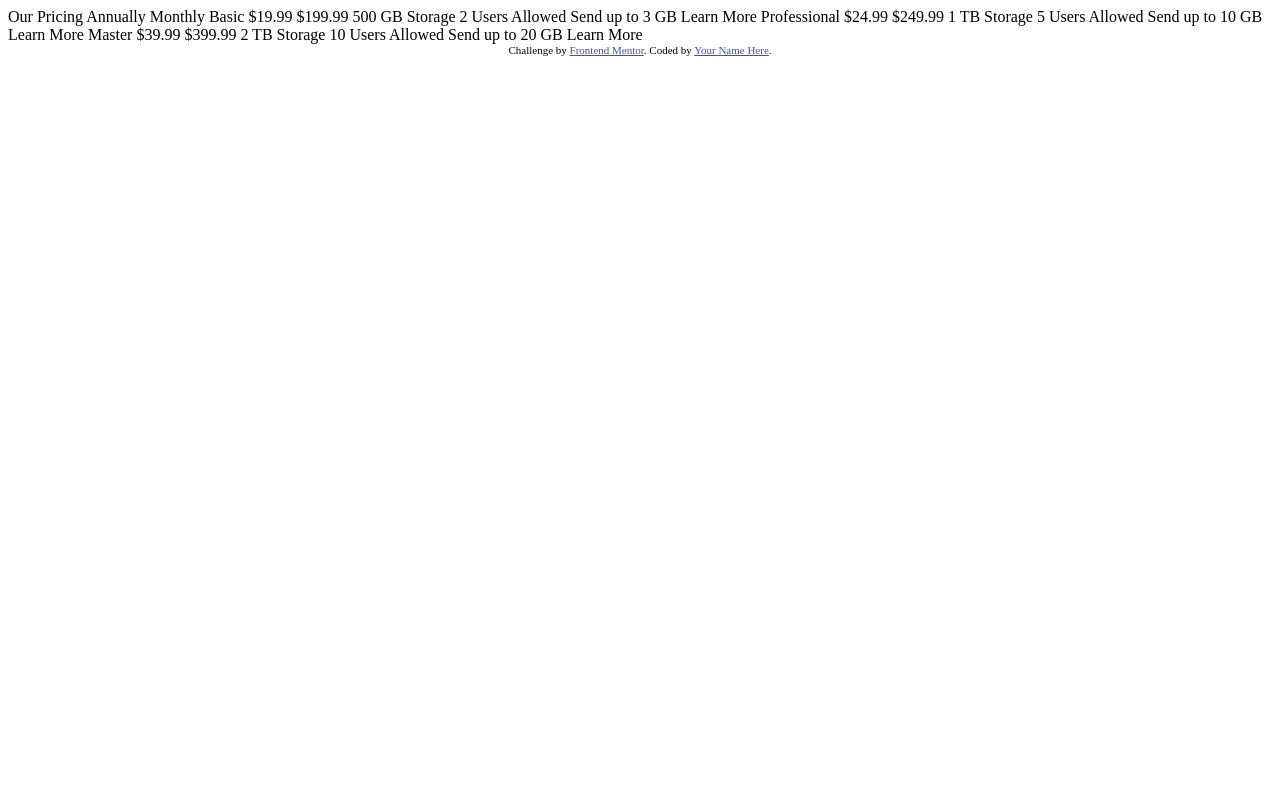
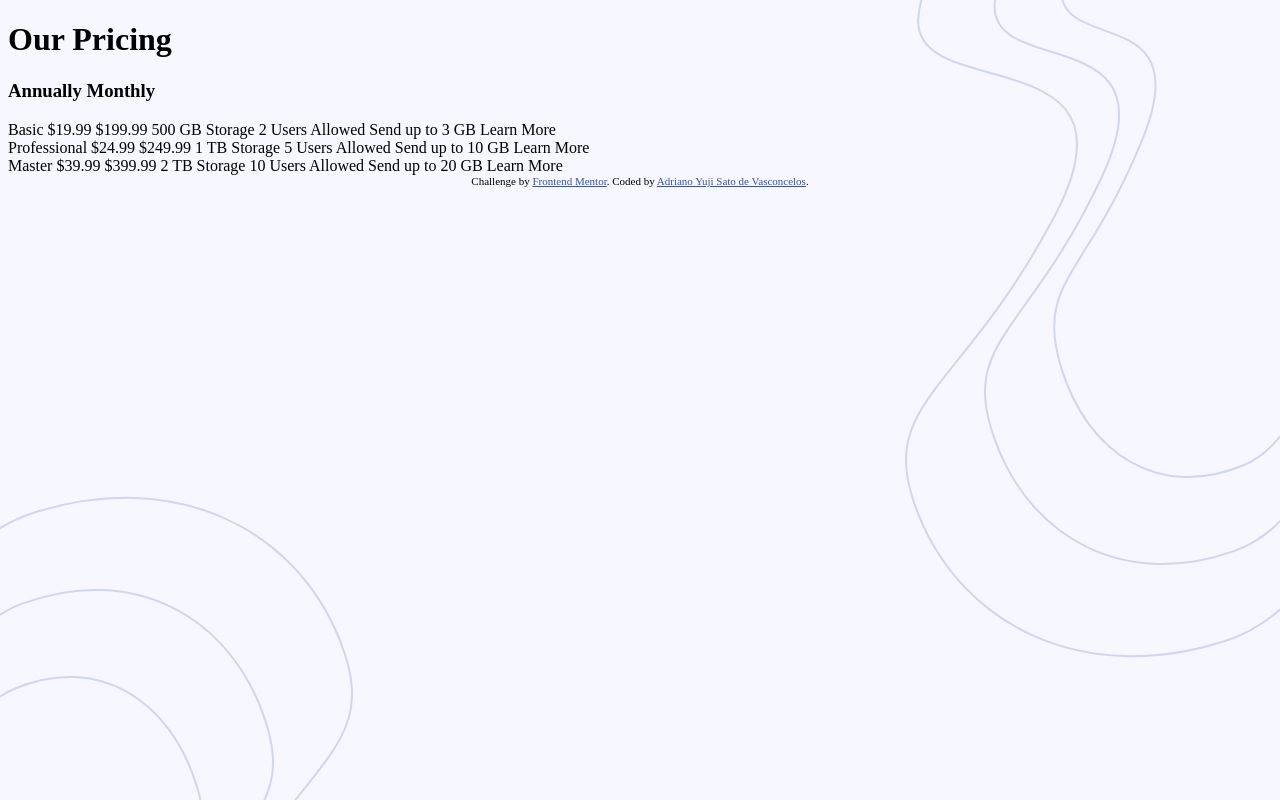
Before and after one commit to adrianoyuji/pricing-component-with-toggle-master, a plain HTML site: page index.html in a window 1280 px wide. Drawn offline with Linux system fonts and the light colour scheme.

Commit message:
basic html structure

```diff
--- a/index.html
+++ b/index.html
@@ -1,52 +1,68 @@
 <!DOCTYPE html>
 <html lang="en">
   <head>
-  <meta charset="UTF-8">
-  <meta name="viewport" content="width=device-width, initial-scale=1.0"> <!-- displays site properly based on user's device -->
+    <meta charset="UTF-8" />
+    <meta name="viewport" content="width=device-width, initial-scale=1.0" />
+    <!-- displays site properly based on user's device -->
 
-  <link rel="icon" type="image/png" sizes="32x32" href="./images/favicon-32x32.png">
+    <link
+      rel="icon"
+      type="image/png"
+      sizes="32x32"
+      href="./images/favicon-32x32.png"
+    />
 
     <title>Frontend Mentor | [Challenge Name Here]</title>
 
     <!-- Feel free to remove these styles or customise in your own stylesheet 👍 -->
     <style>
-    .attribution { font-size: 11px; text-align: center; }
-    .attribution a { color: hsl(228, 45%, 44%); }
+      .attribution {
+        font-size: 11px;
+        text-align: center;
+      }
+      .attribution a {
+        color: hsl(228, 45%, 44%);
+      }
+      html {
+        height: 100%;
+        width: auto;
+      }
+      body {
+        background-image: url("./images/bg-bottom.svg"),
+          url("./images/bg-top.svg");
+        background-repeat: no-repeat, no-repeat;
+        background-position: left bottom, right top;
+        background-color: #f7f7ff;
+      }
     </style>
   </head>
   <body>
+    <header><h1>Our Pricing</h1></header>
+    <div class="toggler"><h3>Annually Monthly</h3></div>
+    <div class="card-section">
+      <div class="basic-card">
+        Basic &dollar;19.99 &dollar;199.99 500 GB Storage 2 Users Allowed Send
+        up to 3 GB Learn More
+      </div>
+      <div class="professional-card">
+        Professional &dollar;24.99 &dollar;249.99 1 TB Storage 5 Users Allowed
+        Send up to 10 GB Learn More
+      </div>
+      <div class="master-card">
+        Master &dollar;39.99 &dollar;399.99 2 TB Storage 10 Users Allowed Send
+        up to 20 GB Learn More
+      </div>
+    </div>
 
-  Our Pricing
-  Annually
-  Monthly
-
-  Basic
-  &dollar;19.99
-  &dollar;199.99
-  500 GB Storage
-  2 Users Allowed
-  Send up to 3 GB
-  Learn More
-
-  Professional
-  &dollar;24.99
-  &dollar;249.99
-  1 TB Storage
-  5 Users Allowed
-  Send up to 10 GB
-  Learn More
-
-  Master
-  &dollar;39.99
-  &dollar;399.99
-  2 TB Storage
-  10 Users Allowed
-  Send up to 20 GB
-  Learn More
-
-  <div class="attribution">
-    Challenge by <a href="https://www.frontendmentor.io?ref=challenge" target="_blank">Frontend Mentor</a>.
-    Coded by <a href="#">Your Name Here</a>.
-  </div>
+    <footer class="attribution">
+      Challenge by
+      <a href="https://www.frontendmentor.io?ref=challenge" target="_blank"
+        >Frontend Mentor</a
+      >. Coded by
+      <a
+        href="https://www.linkedin.com/in/adriano-yuji-sato-de-vasconcelos-034b09191/"
+        >Adriano Yuji Sato de Vasconcelos</a
+      >.
+    </footer>
   </body>
 </html>
```
Lines whose indentation alone changed are shown as unchanged.
